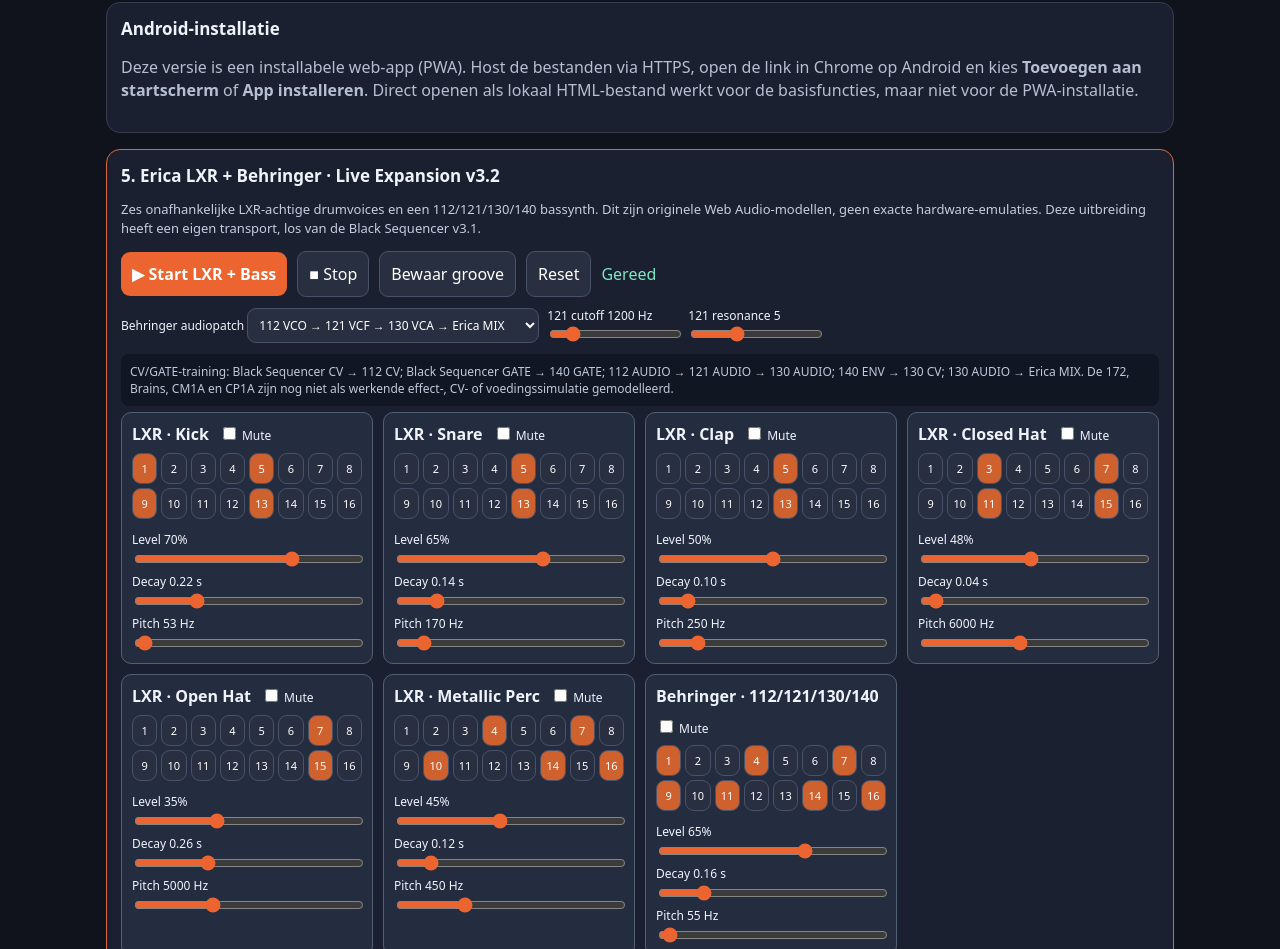
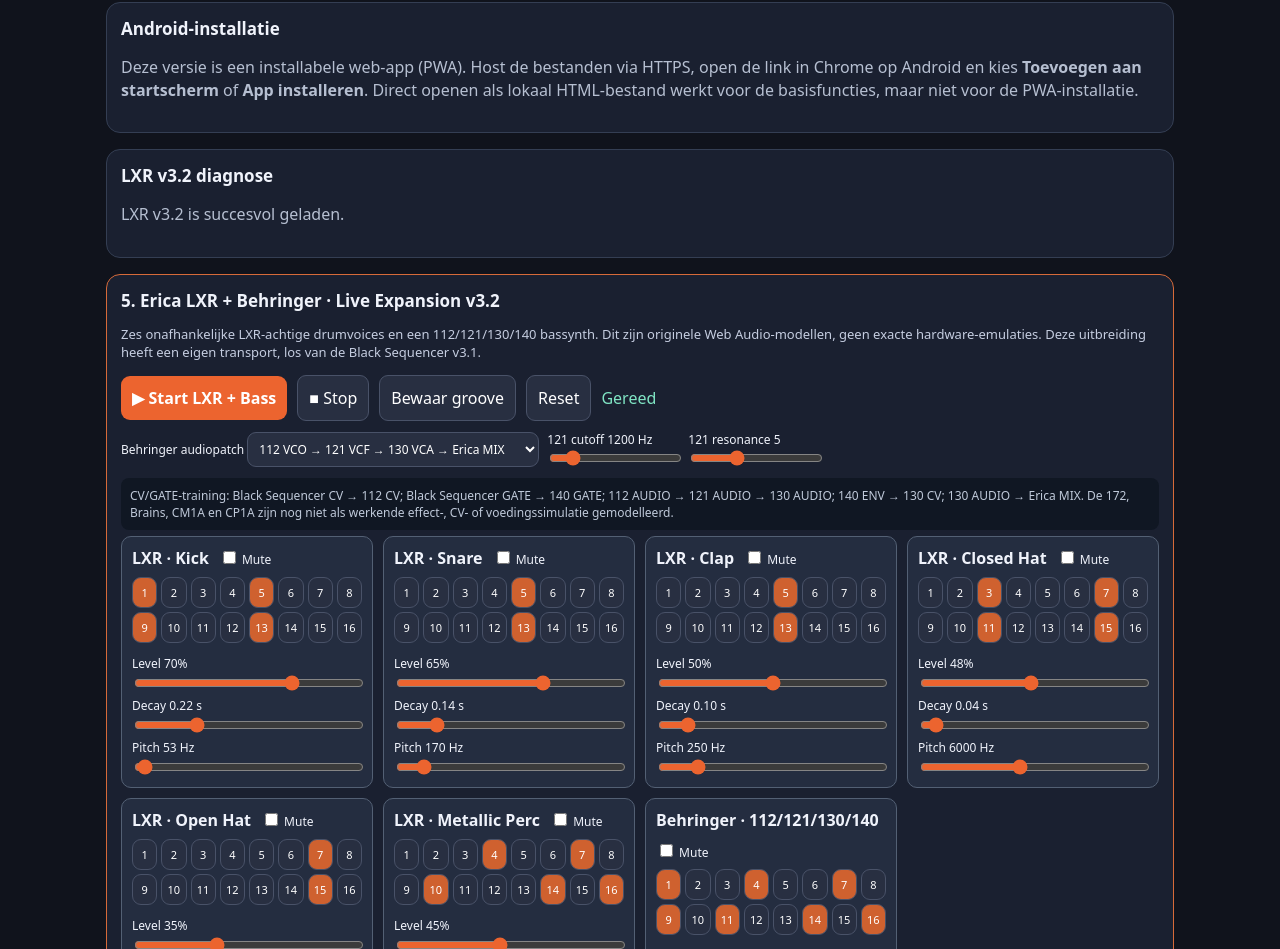
Before and after one commit to Naga303909/Schranz-lab, a website: page index.html in a window 1280 px wide. Shown: the part 2507-3456 px from the top of the page. Drawn offline with Linux system fonts and the light colour scheme.

Commit message:
Implement LXR v3.2 diagnostic script in index.html
Added diagnostic script for LXR v3.2 loading status.

```diff
--- a/index.html
+++ b/index.html
@@ -43,6 +43,32 @@ $('play').onclick=play;$('stop').onclick=stop;$('tempo').onchange=()=>{if(ctx){c
 </script>
 <script src="black-sequencer.js"></script>
 
-<script src="lxr-behringer-v32.js"></script>
+
+<script>
+window.addEventListener('load', () => {
+  const status = document.createElement('section');
+  status.id = 'lxr-diagnostic';
+  status.innerHTML = '<h2>LXR v3.2 diagnose</h2><p id="lxr-result">LXR wordt gecontroleerd...</p>';
+  document.querySelector('main').appendChild(status);
+
+  const script = document.createElement('script');
+  script.src = 'lxr-behringer-v32.js?v=3202';
+
+  script.onload = () => {
+    document.getElementById('lxr-result').textContent =
+      document.getElementById('v32')
+        ? 'LXR v3.2 is succesvol geladen.'
+        : 'LXR-bestand geladen, maar module niet gestart.';
+  };
+
+  script.onerror = () => {
+    document.getElementById('lxr-result').textContent =
+      'FOUT: LXR JavaScript-bestand kon niet worden geladen.';
+  };
+
+  document.body.appendChild(script);
+});
+</script>
+
 </body>
 </html>
```
